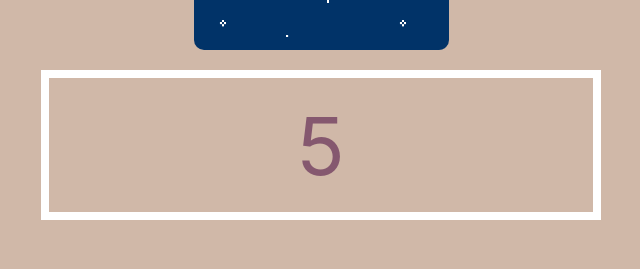
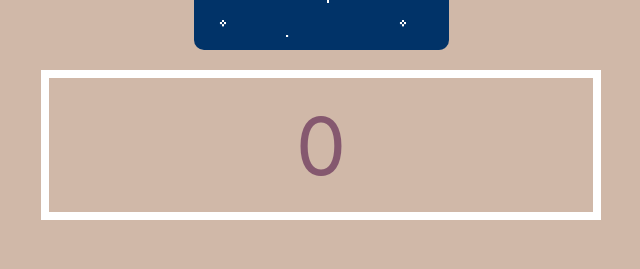
Before and after one commit to aleee-git/contador-de-click, a React (Create React App) app: page / in a window 1280 px wide. Shown: the part 135-404 px from the top of the page, without its empty margins (319-959 px from the left). Built offline with nearby package versions, Linux system fonts and the light colour scheme.

Commit message:
Funcionalidad Clicks

```diff
--- a/src/App.js
+++ b/src/App.js
@@ -2,20 +2,32 @@ import './App.css';
 import Boton from './Componentes/Boton';
 import Contador from './Componentes/Contador';
 import logoCat from './Images/Logo.webp';
+/* Importar hook */
+import { useState } from 'react';
 
-function App() {
+function App () {
+
+  /* Constante para el hook
+  Se le asigna un estado cero inicial */
+  const[numClick, setNumClick] = useState (0);
+
 
   /* Definir funcion flecha JS
   Definir los parametros en ()
   Retornar ponerlo en {} */
   const manejarClick = () => {
     console.log("Si funciona esta shit :)");
-  }
+
+    /* Cada click sumara 1 al estado setNumClick */
+    setNumClick(numClick + 1);
+  };
 
   const reiniciarcontador = () => {
     console.log("Si funciona esta shit :)");
-  }
 
+    /* Reinicar el contador */
+    setNumClick(0);
+  };
 
   return (
     <div className="App">
@@ -24,7 +36,7 @@ function App() {
       </div>
 
       <div className="main-container">
-      <Contador numeroDeClick="5"/>
+      <Contador numeroDeClick={numClick}/>
 
       <Boton
       texto="Click"
```
